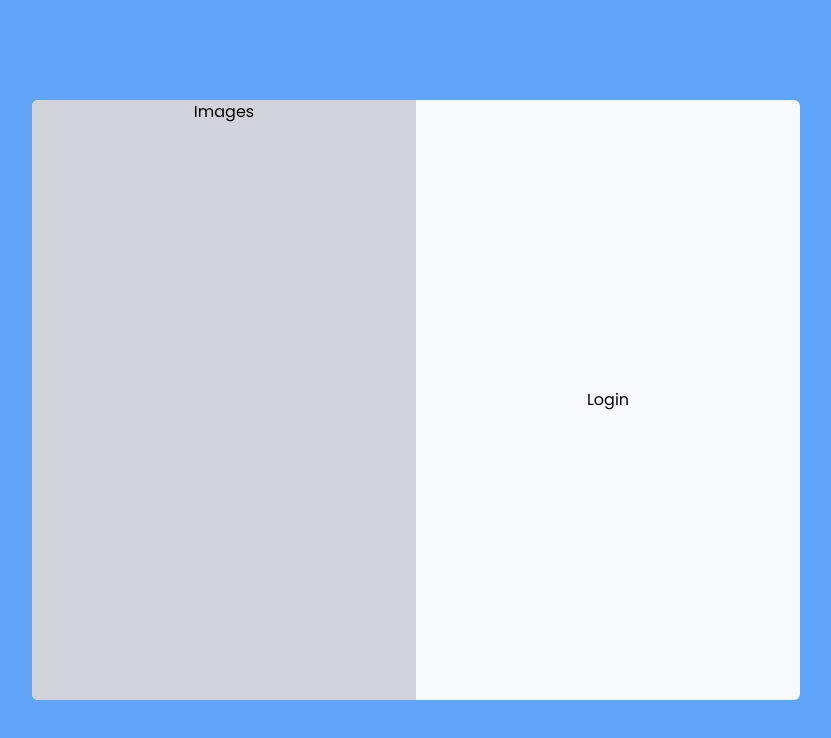
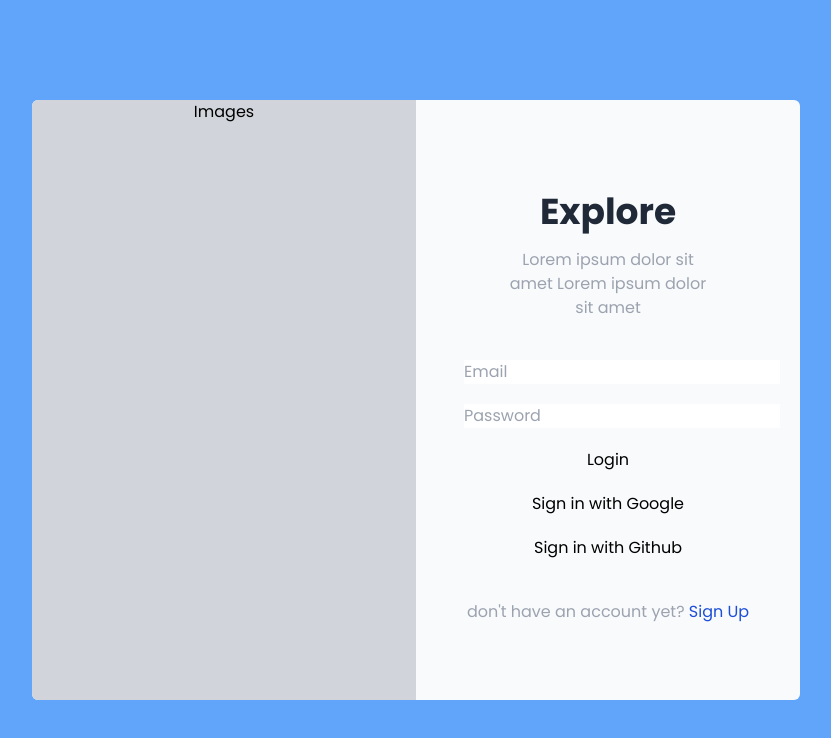
Before and after one commit to mochammadbagas/AuthApp, a Next.js app: page /login in a window 1280 px wide. Shown: the top 738 px of the page, without its empty margins (224-1055 px from the left). Built offline with nearby package versions, Linux system fonts and the light colour scheme.

Commit message:
Add Login Form

```diff
--- a/pages/login.js
+++ b/pages/login.js
@@ -1,5 +1,6 @@
 import Layout from '@/layout/layout';
 import Head from 'next/head';
+import Link from 'next/link';
 
 export default function Login() {
   return (
@@ -7,7 +8,38 @@ export default function Login() {
       <Head>
         <title>Login</title>
       </Head>
-      <h1>Login</h1>
+      <section className='w-3/4 mx-auto flex flex-col gap-10'>
+        <div className='title'>
+          <h1 className='text-gray-800 text-4xl font-bold py-4'>Explore</h1>
+          <p className='w-3/4 mx-auto text-gray-400'>
+            Lorem ipsum dolor sit amet Lorem ipsum dolor sit amet
+          </p>
+        </div>
+        <form className='flex flex-col gap-5'>
+          <div className='input-group'>
+            <input type='email' name='email' placeholder='Email' />
+          </div>
+          <div className='input-group'>
+            <input type='password' name='password' placeholder='Password' />
+          </div>
+
+          <div className='input-button'>
+            <button type='submit'>Login</button>
+          </div>
+          <div className='input-button'>
+            <button type='submit'>Sign in with Google</button>
+          </div>
+          <div className='input-button'>
+            <button type='submit'>Sign in with Github</button>
+          </div>
+        </form>
+        <p className='text-center text-gray-400'>
+          {`don't have an account yet?`}
+          <Link href={'/register'} legacyBehavior>
+            <a className='text-blue-700'> Sign Up</a>
+          </Link>
+        </p>
+      </section>
     </Layout>
   );
 }
```
